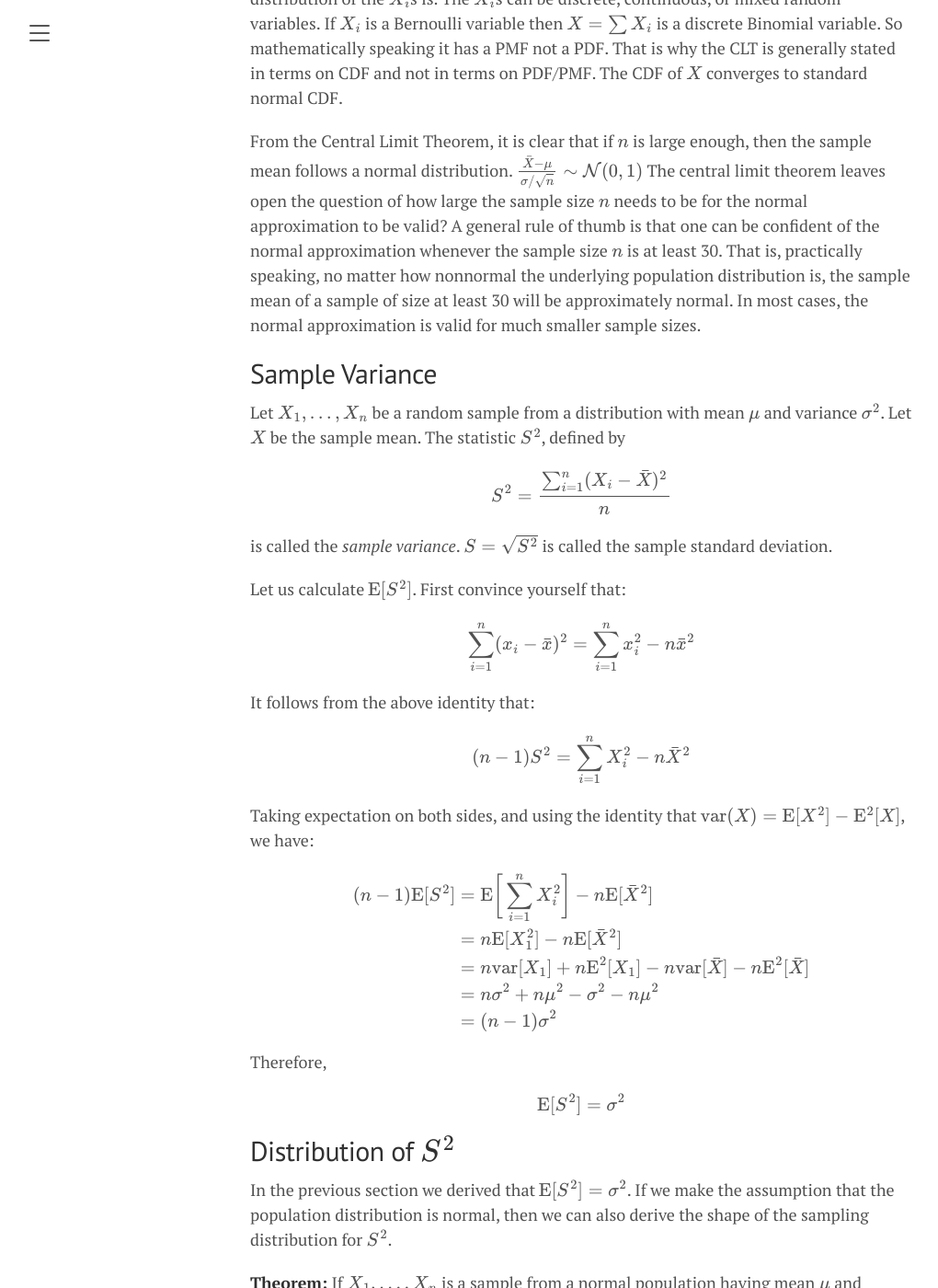
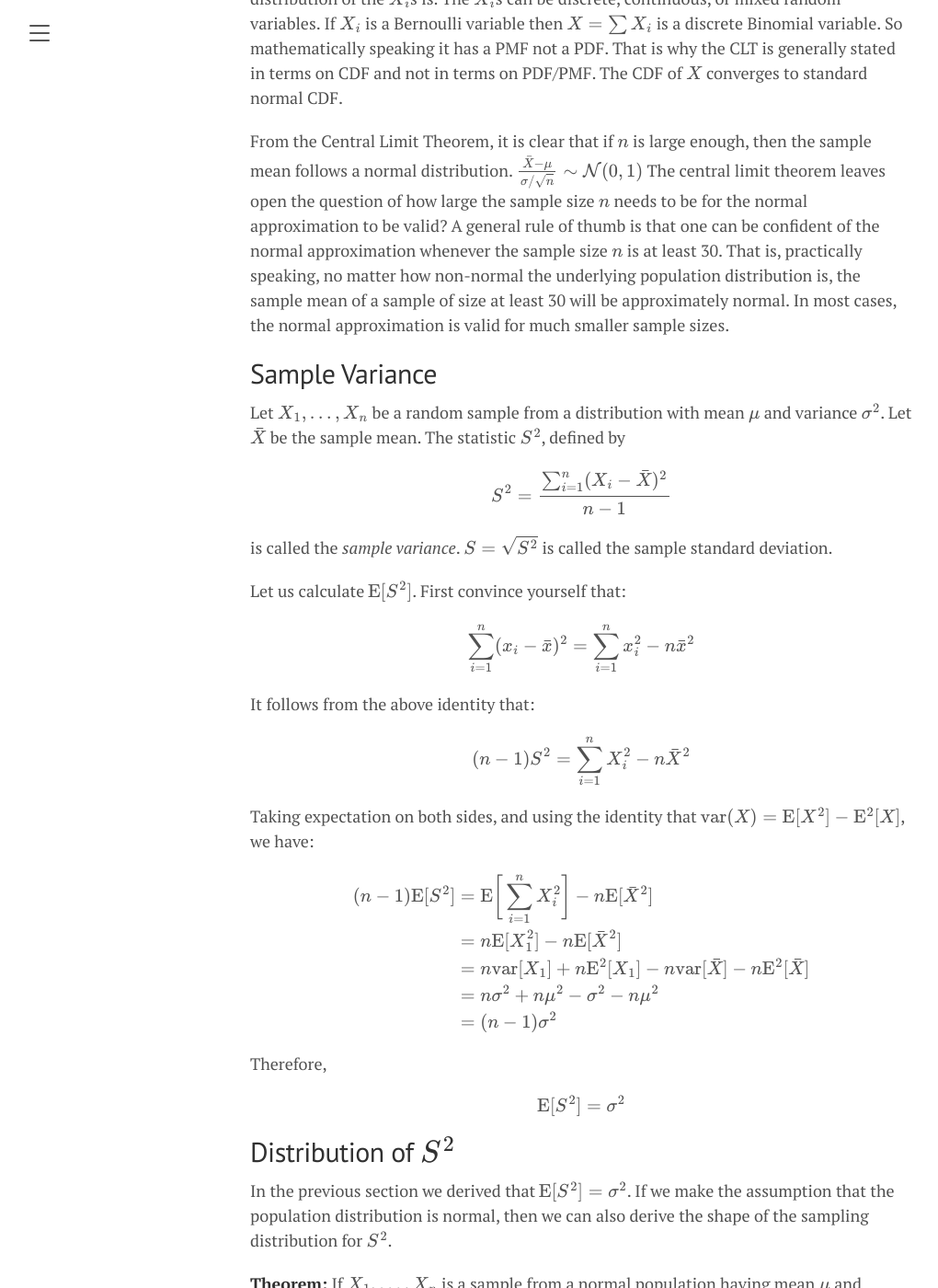
Before and after one commit to guptv93/guptv93.github.io, a Jekyll site: the page built from _statistics/sampling.md, in a window 1280 px wide and 1400 px high, scrolled down 3268 px. Shown: the whole window at 92% size, without its empty margins (8-1028 px from the left). Built offline with Jekyll 4.4.1, drawn with Linux system fonts in a browser that asks for light colours; nearby versions of some CDN libraries; formulas are drawn with MathJax 3; some of the changed text lies outside the part shown.

Commit message:
Minor Corrections

```diff
--- a/_statistics/sampling.md
+++ b/_statistics/sampling.md
@@ -111,16 +111,16 @@ From the Central Limit Theorem, it is clear that if $n$ is large enough, then th
 $$
 \frac{\bar{X} -\mu}{\sigma/\sqrt{n}} \sim \mathcal{N}(0, 1)
 $$
-The central limit theorem leaves open the question of how large the sample size $n$ needs to be for the normal approximation to be valid? A general rule of thumb is that one can be confident of the normal approximation whenever the sample size $n$ is at least 30. That is, practically speaking, no matter how nonnormal the underlying population distribution is, the sample mean of a sample of size at least 30 will be approximately normal. In most cases, the normal approximation is valid for much smaller sample sizes.
+The central limit theorem leaves open the question of how large the sample size $n$ needs to be for the normal approximation to be valid? A general rule of thumb is that one can be confident of the normal approximation whenever the sample size $n$ is at least 30. That is, practically speaking, no matter how non-normal the underlying population distribution is, the sample mean of a sample of size at least 30 will be approximately normal. In most cases, the normal approximation is valid for much smaller sample sizes.
 
 
 
 ## Sample Variance
 
-Let $X_1, \dots, X_n$ be a random sample from a distribution with mean $μ$ and variance $\sigma^2$. Let $X$ be the sample mean. The statistic $S^2$, defined by
+Let $X_1, \dots, X_n$ be a random sample from a distribution with mean $μ$ and variance $\sigma^2$. Let $\bar{X}$ be the sample mean. The statistic $S^2$, defined by
 
 $$
-S^2 = \frac{\sum_{i=1}^n(X_{i} - \bar{X})^2}{n}
+S^2 = \frac{\sum_{i=1}^n(X_{i} - \bar{X})^2}{n-1}
 $$
 
 is called the *sample variance*. $S = \sqrt{S^2}$ is called the sample standard deviation.
@@ -160,7 +160,7 @@ $$
 
 In the previous section we derived that $\expect[S^2] = \sigma^2$. If we make the assumption that the population distribution is normal, then we can also derive the shape of the sampling distribution for $S^2$.
 
-**Theorem:** If $X_1, \dots , X_n$ is a sample from a normal population having mean $\mu$ and variance $\sigma^2$, then $\bar{X}$ and $S^2$ are independent random variables, with $X$ being normal with mean μ and variance $σ^2/n$ and $(n − 1)S^2/σ^2$ being chi-square with $n−1$ degrees of freedom.
+**Theorem:** If $X_1, \dots , X_n$ is a sample from a normal population having mean $\mu$ and variance $\sigma^2$, then $\bar{X}$ and $S^2$ are independent random variables, with $\bar{X}$ being normal with mean μ, variance $σ^2/n$ and $(n − 1)S^2/σ^2$ being chi-square with $n−1$ degrees of freedom.
 
 The above theorem not only provides the distributions of $\bar{X}$ and $S^2$ for a normal population, but also establishes the important fact that they are independent. For a proof of the theorem, refer to Sec 6.5.2 of Introduction to Probability and Statistics by Sheldon Ross.
 
```
Also changed, not shown: _probability/continuous_variables.md (+1 -1 lines), _probability/further_topics.md (+1 -1 lines), _statistics/distributions.md (+8 -2 lines).
